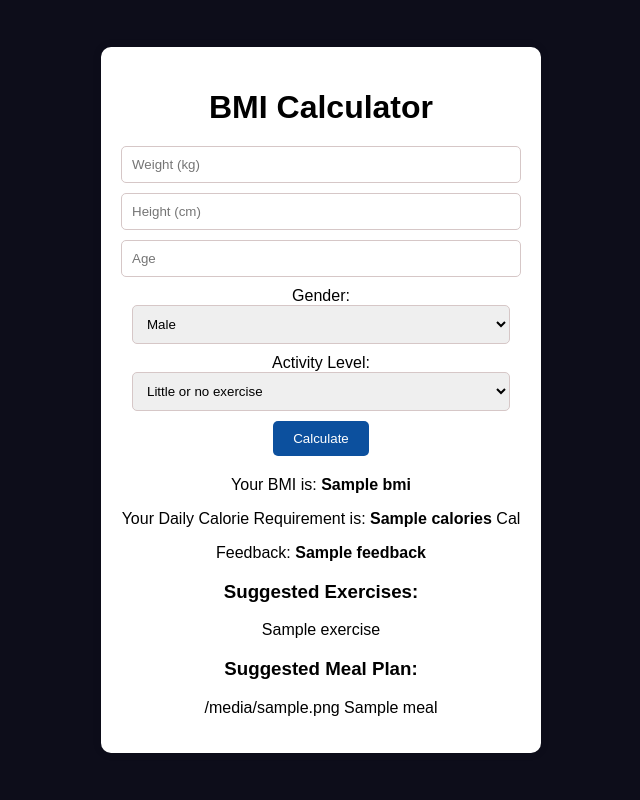
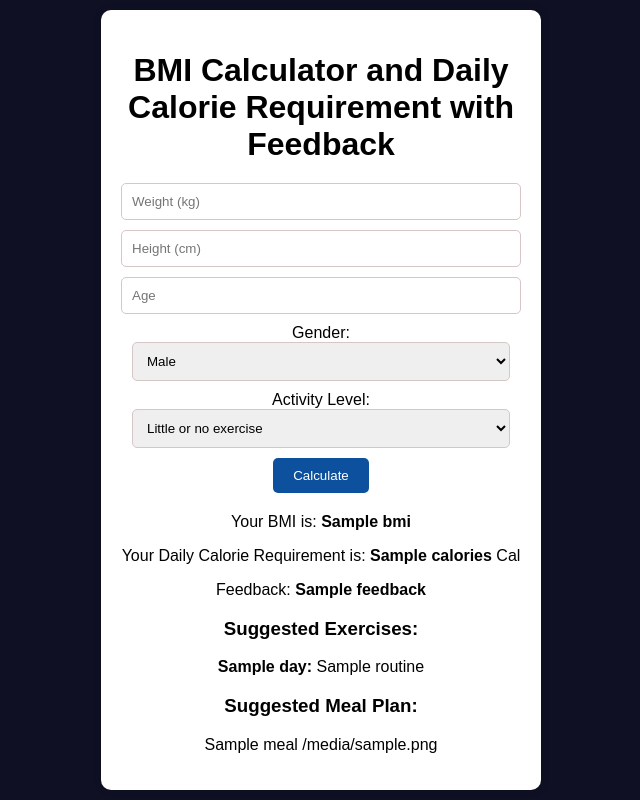
Before and after one commit to Ahnaf-nub/BMI_BMR_FEEDBACK, a Flask app: template BMI_CALCULATOR/templates/index.html in a window 1280 px wide. Shown: the whole page, without its empty margins (319-959 px from the left). Run offline with Flask 3, Linux system fonts and the light colour scheme; the template is opened without the code that fills it: most values are stand-ins (such as "Sample title", 1, 10 or a date in 2020).

Commit message:
Add files via upload

```diff
--- a/BMI_CALCULATOR/app.py
+++ b/BMI_CALCULATOR/app.py
@@ -1,79 +1,96 @@
 from flask import Flask, render_template, request
-import math
 
 app = Flask(__name__)
 
-# Define exercise and meal plans
-exercise_plans = {
-    "weight_loss": ["Walking", "Jogging", "Cycling", "Swimming"],
-    "muscle_gain": ["Weight Lifting", "Resistance Training", "Squats", "Push-ups"],
-    "maintenance": ["Yoga", "Pilates", "Hiking", "Dancing"]
-}
+@app.route('/', methods=['GET', 'POST'])
+def bmi_bmr_calculator():
+    bmi = ''
+    calories = ''
+    feedback = ''
+    exercises = []
+    meals = []
 
-meal_plans = {
-    "weight_loss": [
-        {"meal": "Oatmeal with fruits", "icon": "🥣"},
-        {"meal": "Grilled chicken salad", "icon": "🥗"},
-        {"meal": "Quinoa and vegetables", "icon": "🥙"}
-    ],
-    "muscle_gain": [
-        {"meal": "Scrambled eggs with avocado", "icon": "🥑"},
-        {"meal": "Chicken breast with brown rice", "icon": "🍗"},
-        {"meal": "Salmon with sweet potatoes", "icon": "🍣"}
-    ],
-    "maintenance": [
-        {"meal": "Greek yogurt with honey", "icon": "🍯"},
-        {"meal": "Sandwich with whole grain bread", "icon": "🥪"},
-        {"meal": "Stir-fried tofu and vegetables", "icon": "🥡"}
-    ]
-}
-
-@app.route('/', methods=['GET', 'POST'])
-def index():
     if request.method == 'POST':
         weight = float(request.form['weight'])
-        height = float(request.form['height']) / 100
+        height = float(request.form['height'])
+        meter_height = height / 100  # Convert height to meters
         age = int(request.form['age'])
         gender = request.form['gender']
-        activity_level = request.form['daily_calories']
+        daily_calories = request.form['daily_calories']
 
         # Calculate BMI
-        bmi = round(weight / (height * height), 2)
+        bmi = round(weight / (meter_height * meter_height), 2)
 
         # Calculate BMR based on gender
         if gender == 'male':
-            bmr = 88.362 + (13.397 * weight) + (4.799 * height * 100) - (5.677 * age)
+            bmr = 88.362 + (13.397 * weight) + (4.799 * height) - (5.677 * age)
         else:
-            bmr = 447.593 + (9.247 * weight) + (3.098 * height * 100) - (4.330 * age)
+            bmr = 447.593 + (9.247 * weight) + (3.098 * height) - (4.330 * age)
 
         # Adjust BMR based on activity level
         activity_multiplier = {
             "Sedentary": 1.2,
             "lightly_active": 1.375,
-            "modarately_active": 1.55,
+            "moderately_active": 1.55,
             "very_active": 1.725,
             "extra_active": 1.9
         }
-        daily_calories = round(bmr * activity_multiplier[activity_level])
+        calories = round(bmr * activity_multiplier[daily_calories])
 
         # Determine user goal based on BMI
         if bmi < 18.5:
             goal = "muscle_gain"
             feedback = "You are underweight. Focus on muscle gain."
+            exercises = [
+                {"day": "Monday", "routine": "🏋️ Weight Lifting - Upper Body"},
+                {"day": "Tuesday", "routine": "🏋️‍♂️ Resistance Training - Lower Body"},
+                {"day": "Wednesday", "routine": "🏋️‍♀️ Squats and Lunges"},
+                {"day": "Thursday", "routine": "🤸 Push-ups and Pull-ups"},
+                {"day": "Friday", "routine": "💪 Core Strength Training"},
+                {"day": "Saturday", "routine": "🧘‍♂️ Yoga and Stretching"},
+                {"day": "Sunday", "routine": "🛌 Rest Day"}
+            ]
+            meals = [
+                {"meal": "Egg curry with rice", "icon": "🥚"},
+                {"meal": "Chicken breast with vegetables", "icon": "🍗"},
+                {"meal": "Fish curry with lentils", "icon": "🐟"}
+            ]
         elif 18.5 <= bmi < 24.9:
             goal = "maintenance"
             feedback = "You have a normal weight. Maintain your current routine."
+            exercises = [
+                {"day": "Monday", "routine": "🧘 Yoga"},
+                {"day": "Tuesday", "routine": "🧘‍♀️ Pilates"},
+                {"day": "Wednesday", "routine": "🥾 Hiking or Brisk Walking"},
+                {"day": "Thursday", "routine": "💃 Dancing or Zumba"},
+                {"day": "Friday", "routine": "🏃 Light Jogging"},
+                {"day": "Saturday", "routine": "🏊 Swimming"},
+                {"day": "Sunday", "routine": "🛌 Rest Day"}
+            ]
+            meals = [
+                {"meal": "Vegetable curry with rice", "icon": "🥗"},
+                {"meal": "Grilled fish with salad", "icon": "🐠🥗"},
+                {"meal": "Daal (lentils) with roti", "icon": "🥙"}
+            ]
         else:
             goal = "weight_loss"
             feedback = "You are overweight. Focus on weight loss."
+            exercises = [
+                {"day": "Monday", "routine": "🚶 Walking or Light Jogging"},
+                {"day": "Tuesday", "routine": "🚴 Cycling"},
+                {"day": "Wednesday", "routine": "🏊 Swimming"},
+                {"day": "Thursday", "routine": "🤸 Aerobics"},
+                {"day": "Friday", "routine": "🔥 High-Intensity Interval Training (HIIT)"},
+                {"day": "Saturday", "routine": "💃 Dancing or Zumba"},
+                {"day": "Sunday", "routine": "🛌 Rest Day"}
+            ]
+            meals = [
+                {"meal": "Fruit salad", "icon": "🍉"},
+                {"meal": "Grilled chicken salad", "icon": "🥗"},
+                {"meal": "Boiled vegetables with fish", "icon": "🥦🐠"}
+            ]
 
-        # Get exercise and meal plan
-        exercises = exercise_plans[goal]
-        meals = meal_plans[goal]
-
-        return render_template('index.html', bmi=bmi, calories=daily_calories, feedback=feedback, exercises=exercises, meals=meals)
-
-    return render_template('index.html')
+    return render_template('index.html', bmi=bmi, calories=calories, feedback=feedback, exercises=exercises, meals=meals)
 
 if __name__ == '__main__':
     app.run(debug=True)
--- a/BMI_CALCULATOR/templates/index.html
+++ b/BMI_CALCULATOR/templates/index.html
@@ -7,7 +7,7 @@
     <style>
         body {
             font-family: Arial, sans-serif;
-            background-color: #0d0d1a;
+            background-color: #101024;
             margin: 0;
             padding: 0;
             display: flex;
@@ -16,7 +16,7 @@
             height: 100vh;
         }
         .container {
-            background-color: white;
+            background-color: rgb(255, 255, 255);
             padding: 20px;
             border-radius: 10px;
             box-shadow: 0 0 10px rgba(0, 0, 0, 0.1);
@@ -64,7 +64,7 @@
 <body>
 
     <div class="container">
-        <h1>BMI Calculator</h1>
+        <h1>BMI Calculator and Daily Calorie Requirement with Feedback</h1>
         <form method="post">
             <input type="number" name="weight" placeholder="Weight (kg)" required>
             <input type="number" name="height" placeholder="Height (cm)" required>
@@ -95,8 +95,8 @@
         <div class="exercise-plan">
             <h3>Suggested Exercises:</h3>
             <ul>
-                {% for exercise in exercises %}
-                <li>{{ exercise }}</li>
+                {% for day in exercises %}
+                <li><strong>{{ day.day }}:</strong> {{ day.routine }}</li>
                 {% endfor %}
             </ul>
         </div>
@@ -104,7 +104,7 @@
             <h3>Suggested Meal Plan:</h3>
             <ul>
                 {% for meal in meals %}
-                <li>{{ meal.icon }} {{ meal.meal }}</li>
+                <li>{{ meal.meal }} {{ meal.icon }}</li>
                 {% endfor %}
             </ul>
         </div>
```
